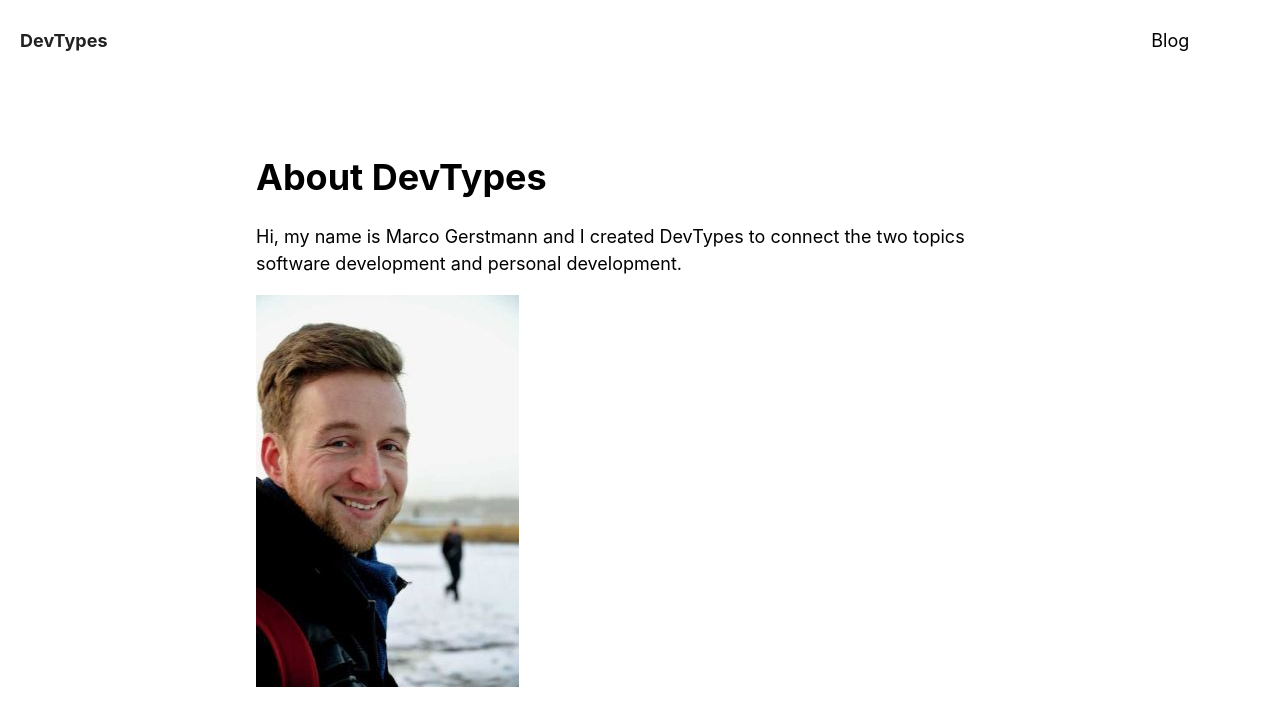
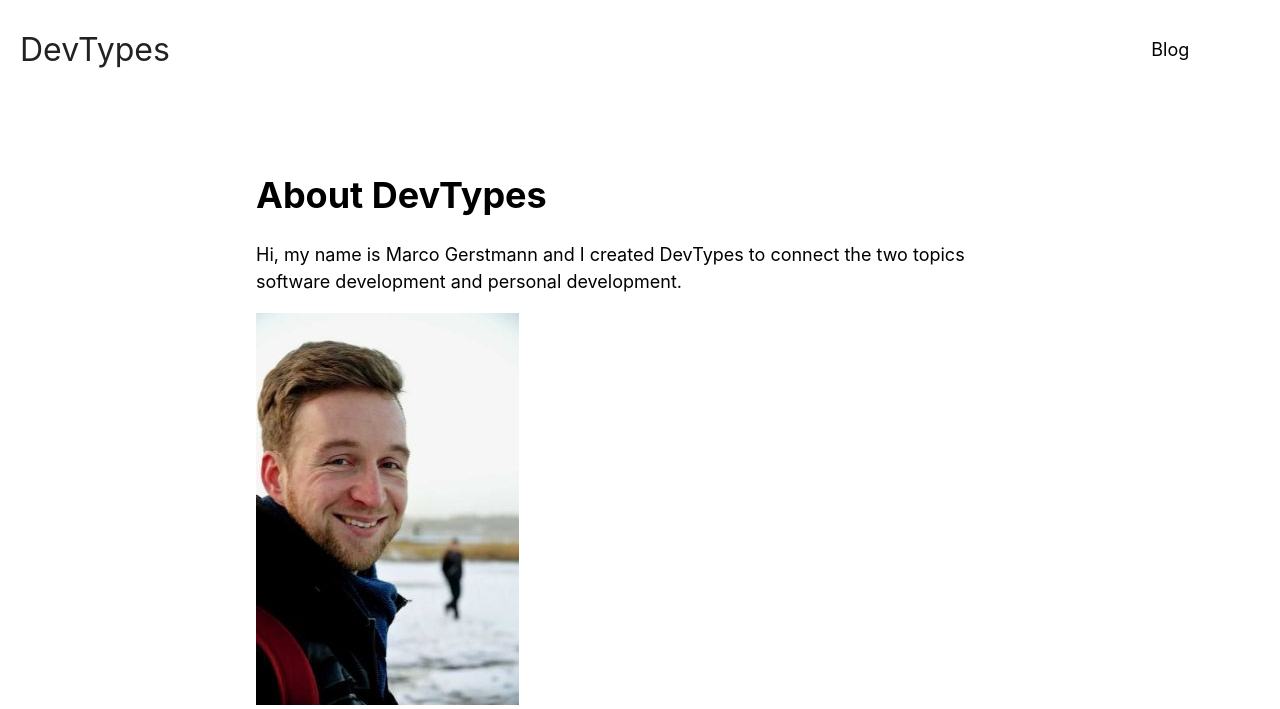
Before and after one commit to marcogerstmann/devtypes-com, a Gatsby site: page /about in a window 1280 px wide. Shown: the top 709 px of the page. Built offline with nearby package versions, Linux system fonts and the light colour scheme; Gatsby itself is replaced by a stand-in of ours; some packages are replaced by stand-ins of ours.

Commit message:
adjust logo font size

```diff
--- a/src/assets/scss/style.scss
+++ b/src/assets/scss/style.scss
@@ -104,15 +104,11 @@
 }
 
 .site-logo {
-  font-weight: bold;
+  font-size: 2rem;
 
   a {
     color: var(--header-brand-color);
     text-decoration: none;
-  }
-
-  @media (max-width: $breakpoint-lg) {
-    font-size: 20px;
   }
 }
 
```
